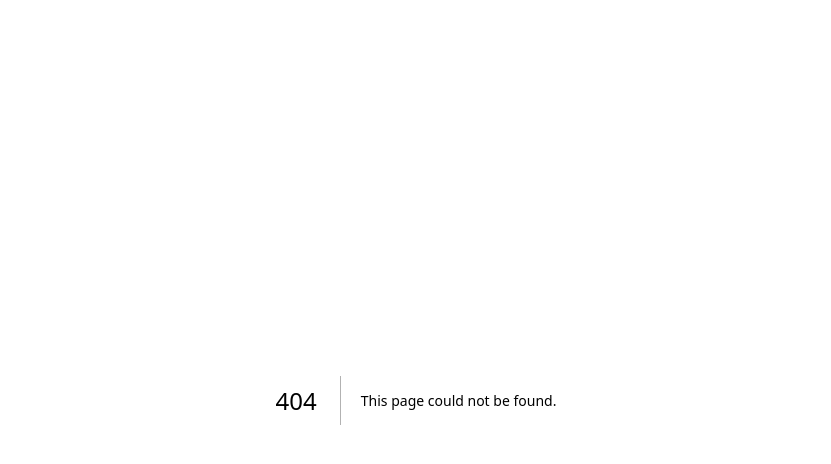
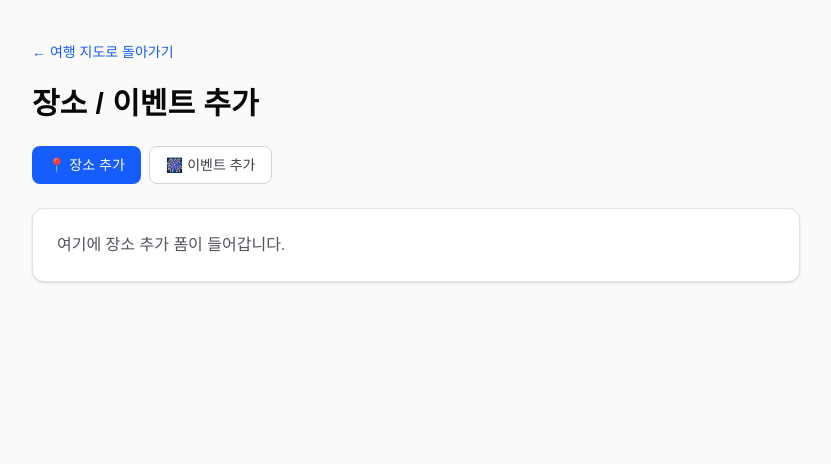
Before and after one commit to lollol0613/jimitour-trave-map, a Next.js app: page /add in a window 1280 px wide. Before the commit this address had no page. Shown: the top 464 px of the page, without its empty margins (224-1055 px from the left). Built offline with nearby package versions, Linux system fonts and the light colour scheme.

Commit message:
Update the button for adding an event or a place

```diff
--- /dev/null
+++ b/app/add/page.tsx
@@ -0,0 +1,59 @@
+"use client";
+
+import { useState } from "react";
+import Link from "next/link";
+
+type AddType = "place" | "event";
+
+export default function AddPage() {
+  const [addType, setAddType] = useState<AddType>("place");
+
+  return (
+    <main className="min-h-screen bg-zinc-50 px-6 py-10 text-zinc-950">
+      <section className="mx-auto w-full max-w-3xl">
+        <Link
+          href="/"
+          className="mb-6 inline-flex text-sm font-medium text-blue-600 hover:text-blue-700"
+        >
+          ← 여행 지도로 돌아가기
+        </Link>
+
+        <h1 className="mb-6 text-3xl font-bold">장소 / 이벤트 추가</h1>
+
+        <div className="mb-6 flex gap-2">
+          <button
+            type="button"
+            onClick={() => setAddType("place")}
+            className={
+              addType === "place"
+                ? "rounded-lg bg-blue-600 px-4 py-2 text-sm font-medium text-white"
+                : "rounded-lg border border-zinc-300 bg-white px-4 py-2 text-sm font-medium text-zinc-700 hover:bg-zinc-100"
+            }
+          >
+            📍 장소 추가
+          </button>
+
+          <button
+            type="button"
+            onClick={() => setAddType("event")}
+            className={
+              addType === "event"
+                ? "rounded-lg bg-blue-600 px-4 py-2 text-sm font-medium text-white"
+                : "rounded-lg border border-zinc-300 bg-white px-4 py-2 text-sm font-medium text-zinc-700 hover:bg-zinc-100"
+            }
+          >
+            🎆 이벤트 추가
+          </button>
+        </div>
+
+        <div className="rounded-xl border border-zinc-200 bg-white p-6 shadow-sm">
+          {addType === "place" ? (
+            <p className="text-zinc-600">여기에 장소 추가 폼이 들어갑니다.</p>
+          ) : (
+            <p className="text-zinc-600">여기에 이벤트 추가 폼이 들어갑니다.</p>
+          )}
+        </div>
+      </section>
+    </main>
+  );
+}
--- a/app/page.tsx
+++ b/app/page.tsx
@@ -78,10 +78,10 @@ export default async function Home() {
 
           <AdminOnly>
             <Link
-              href="/places/new"
+              href="/add"
               className="inline-flex items-center justify-center rounded-lg bg-blue-600 px-4 py-2 text-sm font-medium text-white transition-colors hover:bg-blue-700"
             >
-              + 장소 추가
+              + 장소/이벤트 추가
             </Link>
           </AdminOnly>
         </header>
```
